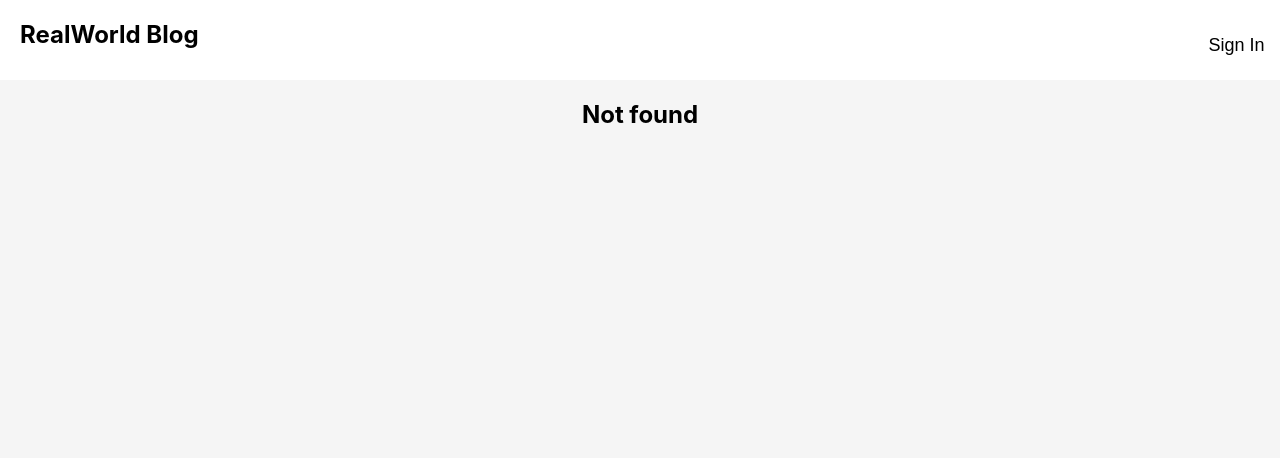
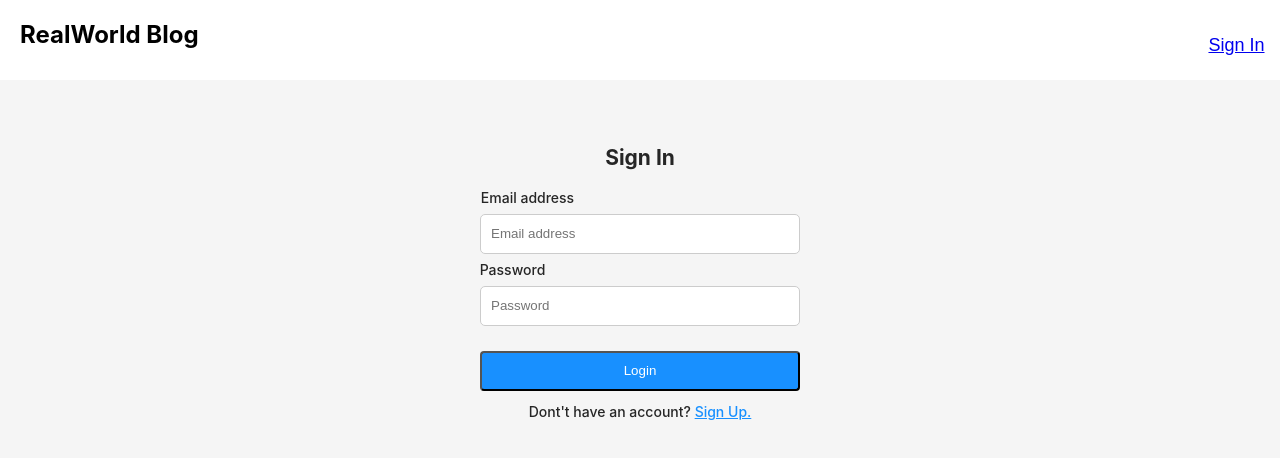
Before and after one commit to Nikolay34711/blog-platform, a React (Create React App) app: page /sign-in in a window 1280 px wide. Before the commit this address had no page. Shown: the top 458 px of the page. Built offline with nearby package versions, Linux system fonts and the light colour scheme.

Commit message:
add form

```diff
--- a/src/components/App/App.js
+++ b/src/components/App/App.js
@@ -2,6 +2,7 @@ import { BrowserRouter, Route, Routes } from 'react-router-dom';
 import ArticlesList from '../ArticlesList/ArticlesList';
 import ArticlesPage from '../ArticlePage/ArticlePage';
 import Header from '../Header/Header';
+import SignInForm from '../SignIn/SignInForm';
 import './App.scss';
 
 export default function App() {
@@ -10,10 +11,11 @@ export default function App() {
       <BrowserRouter>
         <Routes>
           <Route path='/' element={<Header />}>
-            <Route index element={<ArticlesList />}></Route>
-            <Route path='articles' element={<ArticlesList />}></Route>
-            <Route path='articles/:slug' element={<ArticlesPage />}></Route>
-            <Route path='*' element={<h2>Not found</h2>}></Route>
+            <Route index element={<ArticlesList />} />
+            <Route path='articles' element={<ArticlesList />} />
+            <Route path='articles/:slug' element={<ArticlesPage />} />
+            <Route path='*' element={<h2>Not found</h2>} />
+            <Route path='/sign-in' element={<SignInForm />} />
           </Route>
         </Routes>
       </BrowserRouter>
--- a/src/components/Header/Header.jsx
+++ b/src/components/Header/Header.jsx
@@ -1,4 +1,4 @@
-import { Outlet } from 'react-router-dom';
+import { Link, Outlet } from 'react-router-dom';
 import './Header.scss';
 
 export default function Header() {
@@ -6,10 +6,12 @@ export default function Header() {
     <>
       <header className='header-not-registered'>
         <h2>RealWorld Blog</h2>
-        <button className='btn-in'>Sign In</button>
+        <button className='btn-in'>
+          <Link to='/sign-in'>Sign In</Link>
+        </button>
         <button className='btn-up'>Sign Up</button>
       </header>
-        <Outlet />
+      <Outlet />
     </>
   );
 }
--- /dev/null
+++ b/src/components/SignIn/SignInForm.jsx
@@ -0,0 +1,23 @@
+import './SignInForm.scss'
+
+export default function SignInForm() {
+  return (
+    <div className='sign-in-form'>
+      <h2>Sign In</h2>
+      <form>
+        <label htmlFor='email' className='email'>
+          Email address
+          <input type='email' id='email' placeholder='Email address' />
+        </label>
+        <label htmlFor='pass' className='pass'>
+          Password
+          <input type='password' id='pass' placeholder='Password' />
+        </label>
+        <button>Login</button>
+        <span>
+          Dont't have an account? <a href='#'>Sign Up.</a>
+        </span>
+      </form>
+    </div>
+  );
+}
--- /dev/null
+++ b/src/components/SignIn/SignInForm.scss
@@ -0,0 +1,52 @@
+.sign-in-form {
+  display: flex;
+  flex-direction: column;
+  margin-top: 50px;
+  font-size: 14px;
+  font-weight: 500;
+  line-height: 22px;
+  color: rgb(38, 38, 38);
+
+  form {
+    margin: 0 auto;
+  }
+  h2 {
+    display: inline;
+  }
+
+  label {
+    margin-left: -225px;
+  }
+
+  .email {
+    margin-right: -30px;
+  }
+
+  input[type='email'],
+  input[type='password'] {
+    display: block;
+    width: 320px;
+    height: 40px;
+    padding: 10px;
+    margin: 5px 0;
+    border: 1px solid #ccc;
+    border-radius: 5px;
+    box-sizing: border-box;
+  }
+
+  button {
+    display: block;
+    margin-top: 25px;
+    width: 320px;
+    height: 40px;
+    margin-bottom: 10px;
+    border-radius: 4px;
+    color: white;
+    background: rgb(24, 144, 255);
+    cursor: pointer;
+  }
+
+  a {
+    color: rgb(24, 144, 255);
+  }
+}
```
